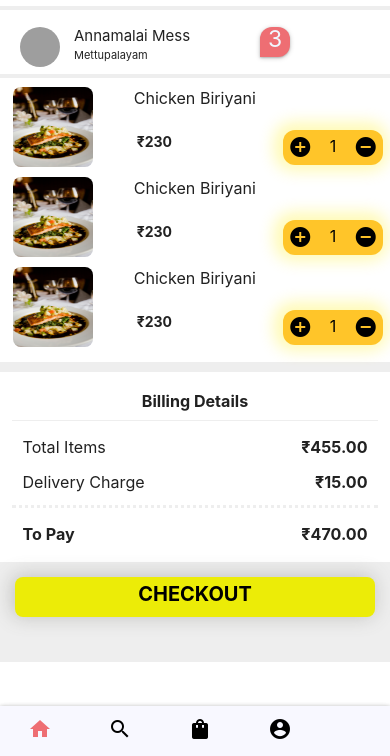
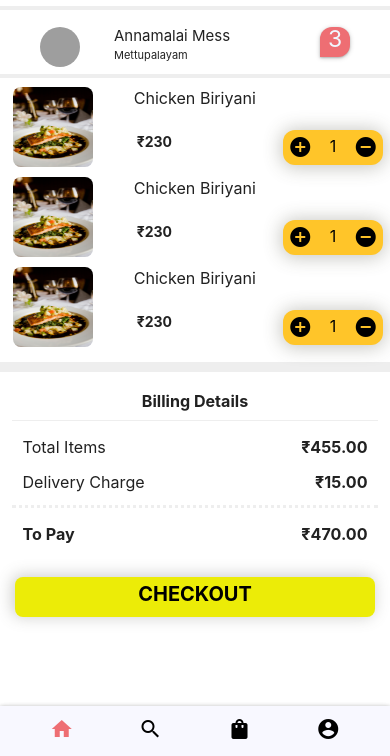
Before and after one commit to lokesh12510/foodis.io, a plain HTML site: page cart.html in a window 390 px wide. Shown: the part 88-844 px from the top of the page. Drawn offline with nearby package versions, Linux system fonts and the light colour scheme; grey boxes are pictures that could not be loaded.

Commit message:
navbar responsive

```diff
--- a/cart.css
+++ b/cart.css
@@ -32,6 +32,7 @@ body {
     height: 50px;
     padding: 10px 20px;
     display: flex;
+    justify-content: space-evenly;
 }
 
 .shop-image {
@@ -137,7 +138,7 @@ body {
     border-radius: 12px;
     padding: 5px .2px;
     margin: 0%!important;
-    box-shadow: -2px -1px 15px 7px rgb(255, 238, 10, .3)!important;
+    box-shadow: 0px 1px 18px 2px rgba(73, 72, 55, 0.3)!important;
 }
 
 .qcard {
@@ -220,7 +221,6 @@ body {
     align-items: center;
     justify-content: center;
     padding: 15px;
-    background-color: #eeeeee;
 }
 
 .checkout span {
@@ -240,7 +240,7 @@ body {
     font-weight: bold;
     border-radius: 8px;
     padding-bottom: 7px;
-    box-shadow: -2px -1px 19px 1px rgba(95, 95, 87, 0.3)!important;
+    box-shadow: -2px -1px 15px 1px rgba(95, 95, 87, 0.3)!important;
 }
 
 
--- a/cart.html
+++ b/cart.html
@@ -43,7 +43,7 @@
         <div class="shop-title">
 
             <div class="shop-image">
-                <img src="/images/edgar-castrejon-1SPu0KT-Ejg-unsplash.jpg" alt="">
+                <img src="images/edgar-castrejon-1SPu0KT-Ejg-unsplash.jpg" alt="">
             </div>
             <div class="shop-name">
                 <h4>Annamalai Mess</h4>
--- a/navbar.css
+++ b/navbar.css
@@ -64,8 +64,12 @@ nav i.material-icons {
     color: black;
 }
 
+.page-footer>nav ul {
+    display: flex;
+    justify-content: space-evenly;
+}
+
 nav ul a {
-    padding: 0px 28px!important;
     color: #000000;
 }
 
```
